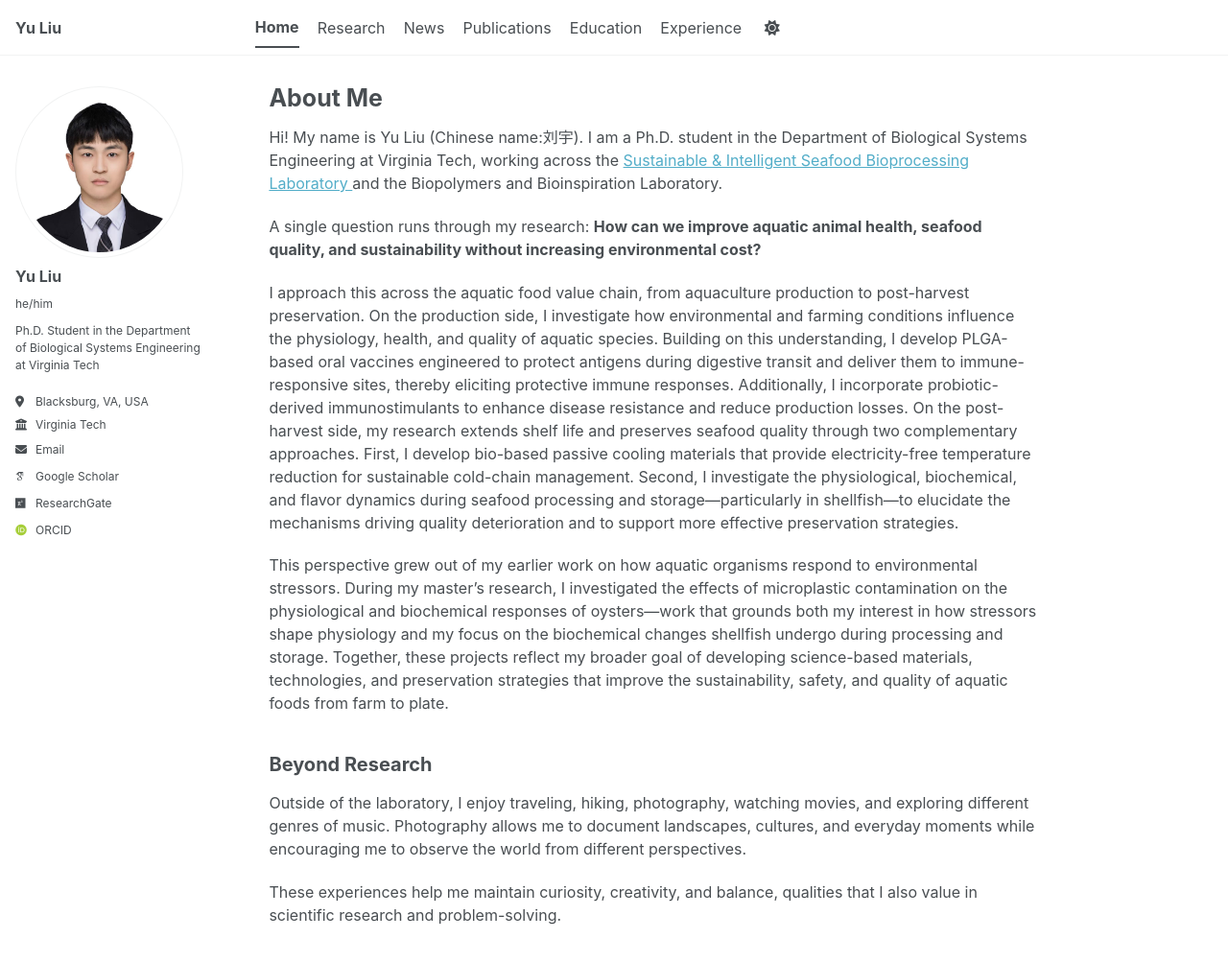
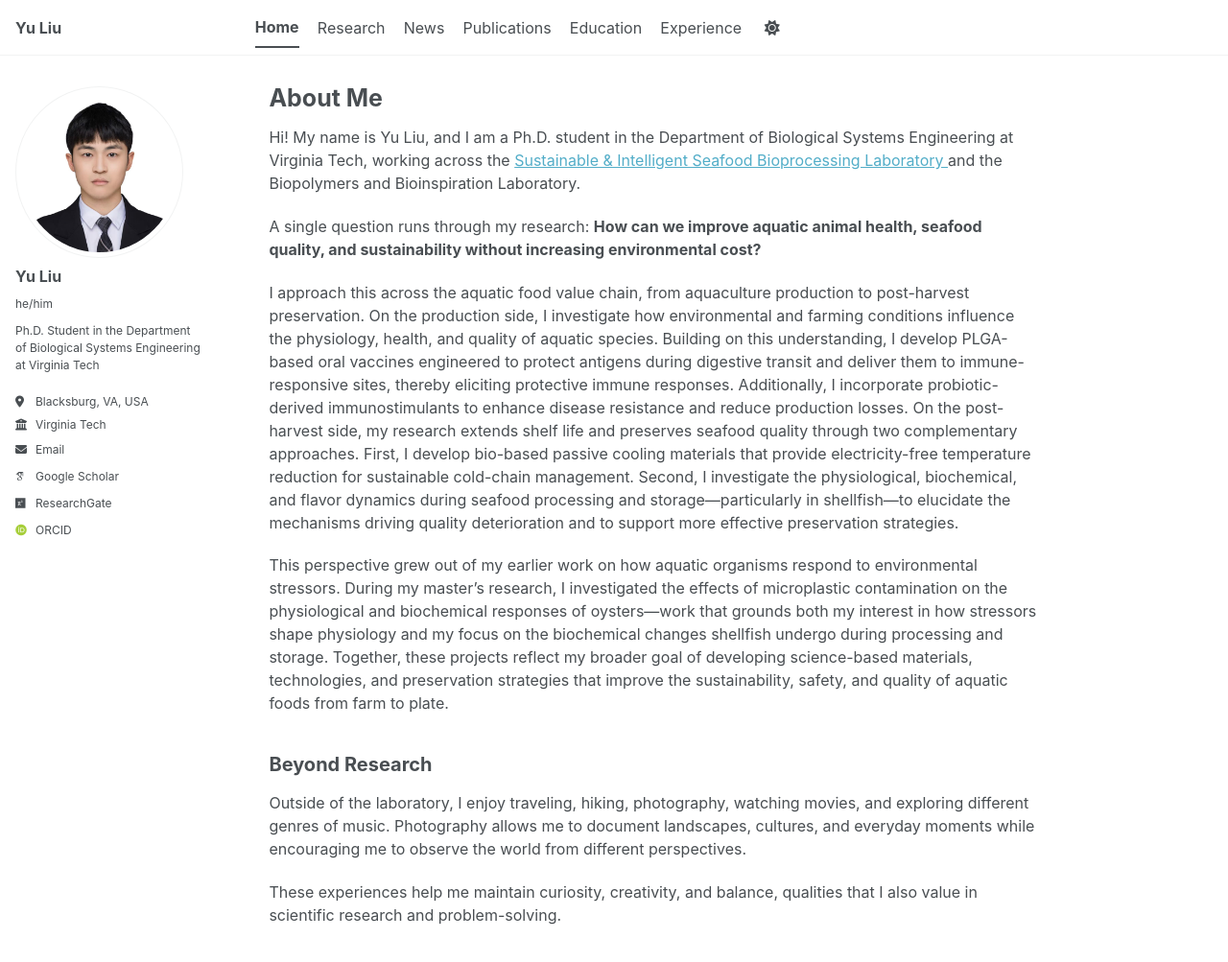
Before and after one commit to yuliu0322/yuliu0322.github.io, a Jekyll site: the page built from _pages/about.md, in a window 1280 px wide and 1019 px high. Shown: the top 1003 px of the window at 96% size. Built offline with Jekyll 4.4.1, drawn with Linux system fonts in a browser that asks for light colours; some web fonts are replaced; a script bundle is joined from its source files by our own code; library files that are not in the unit come from our copies.

Commit message:
Update about.md

```diff
--- a/_pages/about.md
+++ b/_pages/about.md
@@ -18,7 +18,7 @@ redirect_from:
 }
 </style>
 
-Hi! My name is Yu Liu (Chinese name:刘宇). I am a Ph.D. student in the Department of Biological Systems Engineering at Virginia Tech, working across the
+Hi! My name is Yu Liu, and I am a Ph.D. student in the Department of Biological Systems Engineering at Virginia Tech, working across the
 <a href="https://sites.google.com/view/yimingfeng" target="_blank" rel="noopener noreferrer">
 Sustainable &amp; Intelligent Seafood Bioprocessing Laboratory
 </a>
```
